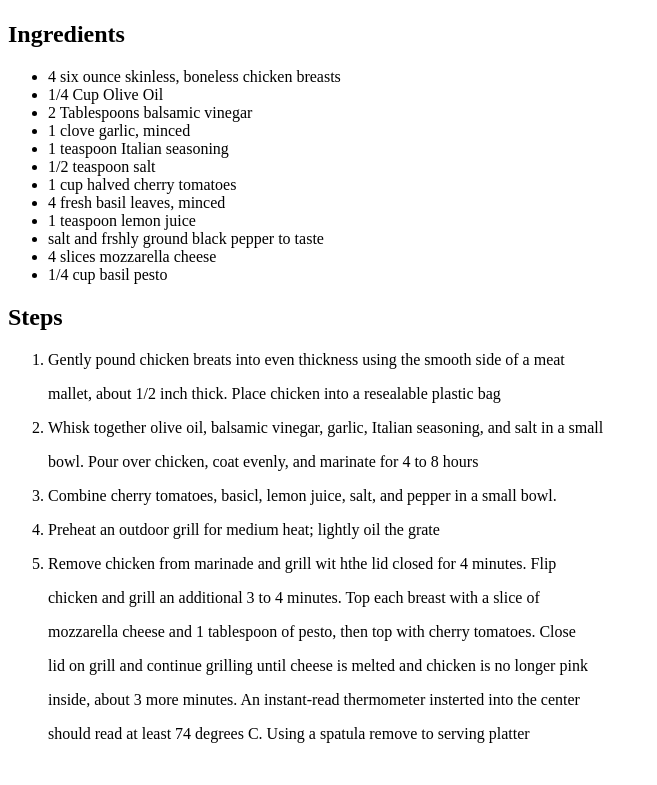
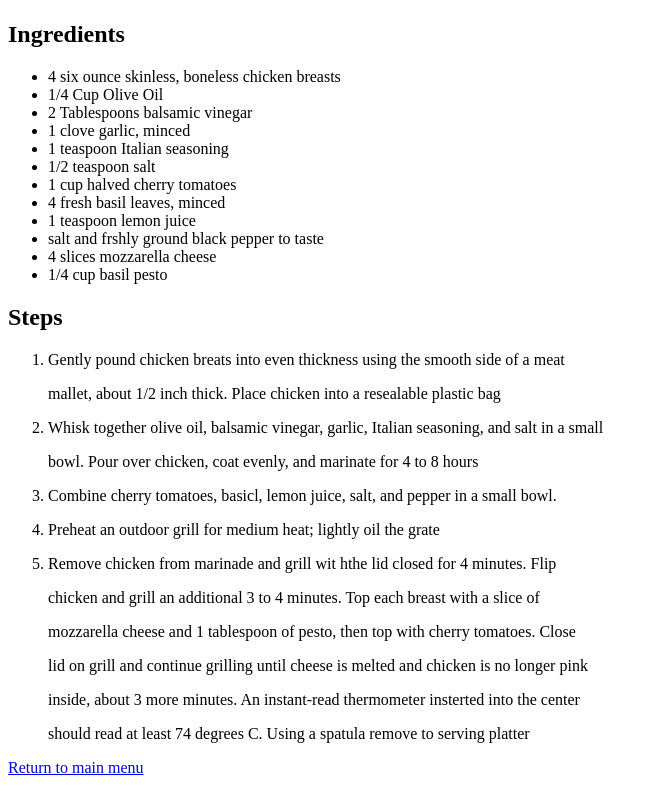
Before and after one commit to SKYWVRD/odin-recipes, a plain HTML site: page recipes/grilledchickenmargherita.html in a window 1280 px wide. Shown: the part 418-1203 px from the top of the page, without its empty margins (0-657 px from the left). Before the commit the page ends 1177 px from the top, so only its background shows below. Drawn offline with Linux system fonts and the light colour scheme.

Commit message:
Implement return to main menu hyperlink

```diff
--- a/recipes/grilledchickenmargherita.html
+++ b/recipes/grilledchickenmargherita.html
@@ -47,5 +47,6 @@
                 <p>should read at least 74 degrees C. Using a spatula remove to serving platter</p>
             </li>
         </ol>
+        <a href="../index.html">Return to main menu</a>
     </body>
 </html>
```
Also changed, not shown: recipes/watermelonslush.html (+1 -0 lines).
